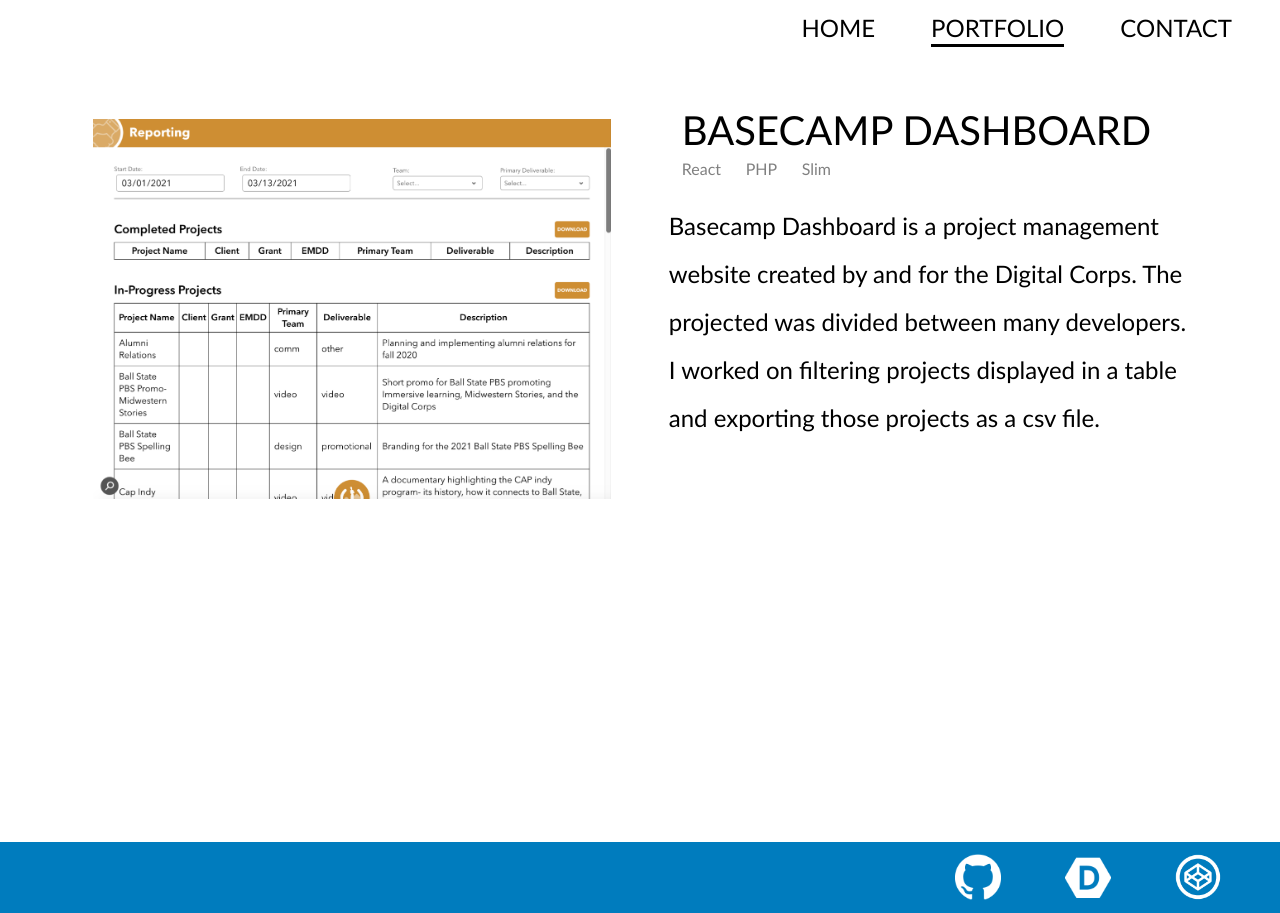
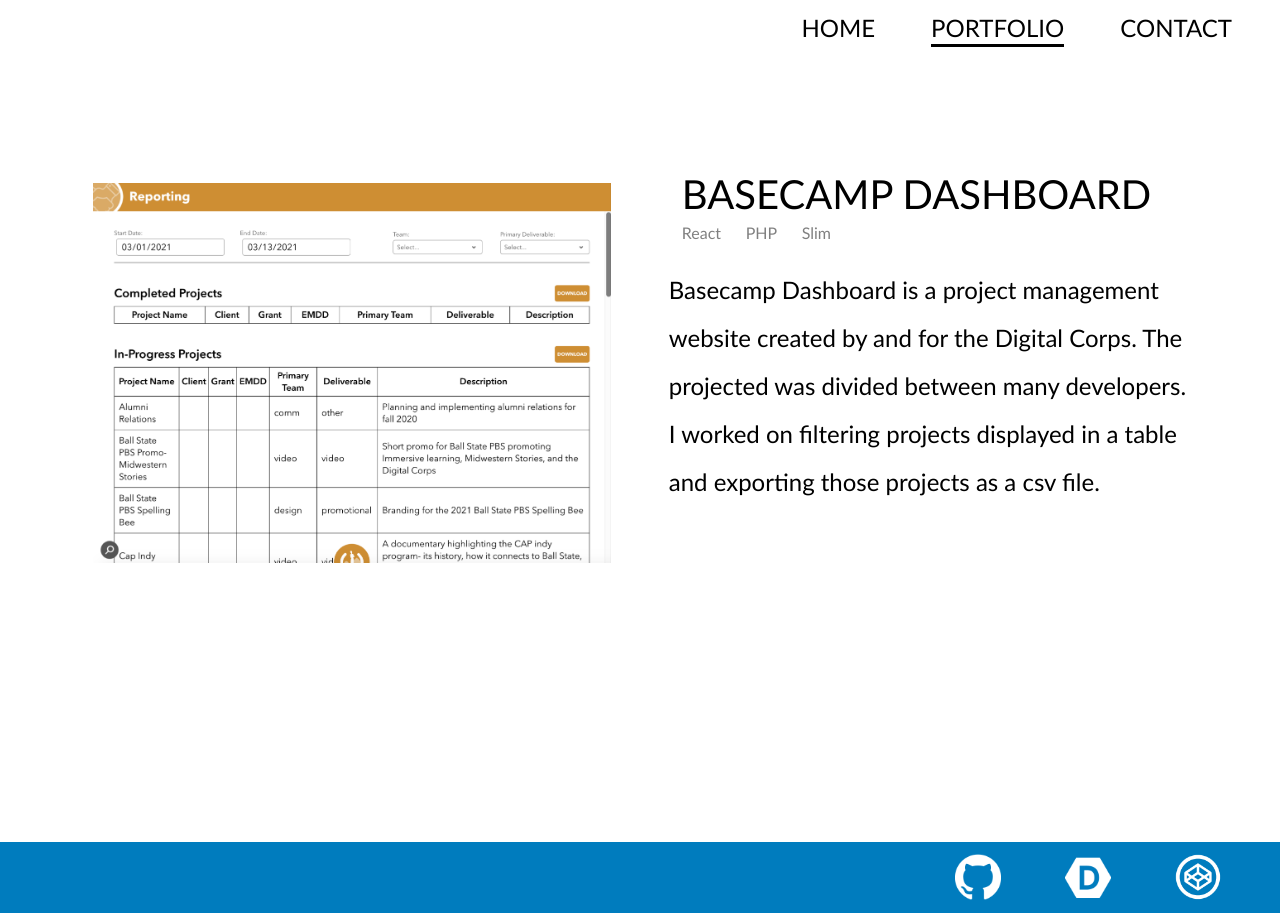
Before and after one commit to danchepkwony/portfolio, a React (Create React App) app: page /portfolio/dashboard in a window 1280 px wide. Built offline with nearby package versions, Linux system fonts and the light colour scheme.

Commit message:
Fix margin in projects

```diff
--- a/src/components/portfolio/project/Project.css
+++ b/src/components/portfolio/project/Project.css
@@ -17,7 +17,7 @@
 }
 
 .Project {
-  margin-top: 5%;
+  margin-top: 10%;
   width: 80%;
   margin-left: 10%;
   margin-right: 10%;
--- a/src/components/portfolio/project/Project.scss
+++ b/src/components/portfolio/project/Project.scss
@@ -1,7 +1,7 @@
 @import "../../variables";
 
 .Project{
-    margin-top: 5%;
+    margin-top: 10%;
     width: 80%;
     margin-left: 10%;
     margin-right: 10%;
@@ -16,7 +16,6 @@
     .body{
         display: flex;
         flex-wrap: wrap;
-
 
         .container{
             @include breakpoint(largeWidth){
```
Also changed, not shown: 1 other file (tests, documents, lock files or other folders).
